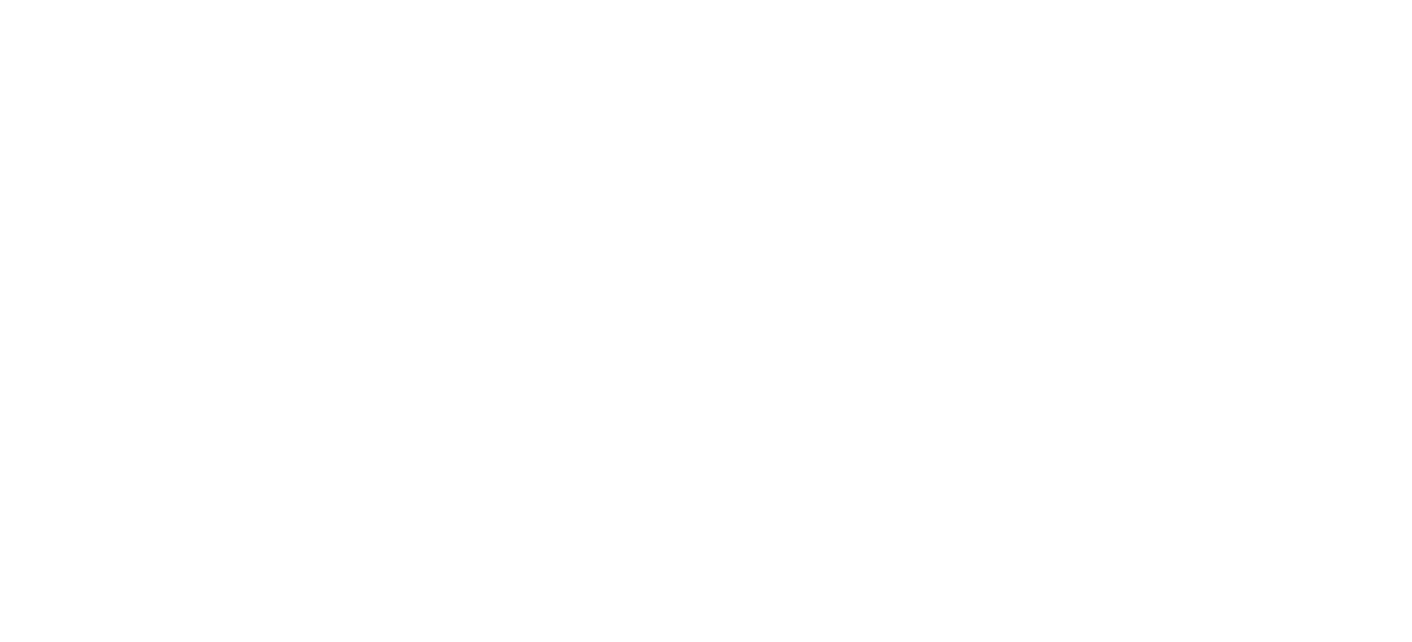
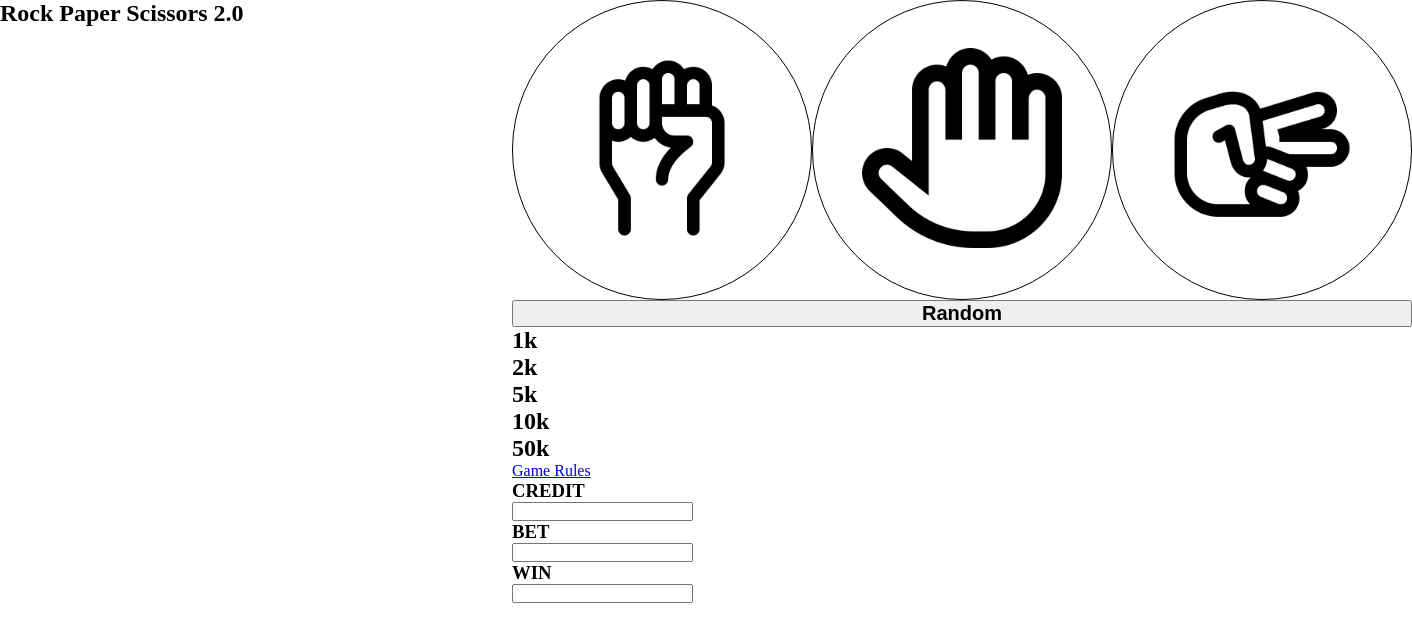
Before and after one commit to mahatmaArrayyan/Rock-Paper-Scissors-2.0, a plain HTML site: page index.html in a window 1280 px wide. Shown: the whole page, 1412 px wide, since content can reach past the window. Drawn offline with Linux system fonts and the light colour scheme.

Commit message:
create the base html and alittle bit  of css

```diff
--- a/index.html
+++ b/index.html
@@ -3,9 +3,70 @@
 <head>
     <meta charset="UTF-8">
     <meta name="viewport" content="width=device-width, initial-scale=1.0">
+    <link rel="stylesheet" href="style.css">
     <title>Document</title>
 </head>
 <body>
-
+    <main>
+        <section class="wheel">
+            <h1>Rock Paper Scissors 2.0</h1>
+        </section>
+        <section class="player">
+            <div class="rps-choises">
+                <div class="rps" id="rock">
+                    <div class="rps-logo">
+                        <img src="assets/imgs/hand-rock.png" alt="rock">
+                    </div>
+                </div>
+                <div class="rps" id="paper">
+                    <div class="rps-logo">
+                        <img src="assets/imgs/hand-paper.png" alt="paper">
+                    </div>
+                </div>
+                <div class="rps" id="scissors">
+                    <div class="rps-logo">
+                        <img src="assets/imgs/hand-scissors.png" alt=""scissors>
+                    </div>
+                </div>
+                <button id="random">
+                    <h2>Random</h2>
+                </button>
+            </div>
+            <div class="bet-amounts">
+                <div id="one">
+                    <h2>1k</h2>
+                </div>
+                <div id="two">
+                    <h2>2k</h2>
+                </div>
+                <div id="five">
+                    <h2>5k</h2>
+                </div>
+                <div id="ten">
+                    <h2>10k</h2>
+                </div>
+                <div id="fifty">
+                    <h2>50k</h2>
+                </div>
+            </div>
+            <div class="informations">
+                <div class="frame">
+                    <a href="game-rules.html" class="game-rules">Game Rules</a>
+                </div>
+                <div class="frame">
+                    <h3>CREDIT</h3>
+                    <input type="text" readonly>
+                </div>
+                <div class="frame">
+                    <h3>BET</h3>
+                    <input type="text" readonly>
+                </div>
+                <div class="frame-lg">
+                    <h3>WIN</h3>
+                    <input type="text" readonly>
+                </div>
+            </div>
+        </section>
+    </main>
 </body>
 </html>
--- a/style.css
+++ b/style.css
@@ -0,0 +1,37 @@
+*{
+    padding: 0;
+    margin: 0;
+    list-style: none;
+    box-sizing: border-box;
+}
+
+main{
+    display: flex;
+}
+
+.wheel{
+    width: 40%;
+}
+
+.player{
+    width: 60%;
+}
+.rps-choises{
+    display: grid;
+    grid-template-columns: repeat(3, 1fr);
+}
+#random{
+    grid-column: span 3;
+}
+.rps-logo img{
+    width: 200px;
+}
+.rps {
+    display: flex;
+    justify-content: center;
+    align-items: center;
+    border: 1px solid black;
+    width: 300px;
+    height: 300px;
+    border-radius: 50%;
+}
```
Also changed, not shown: assets/imgs/hand-paper.png (added), assets/imgs/hand-rock.png (added), assets/imgs/hand-scissors.png (added).
